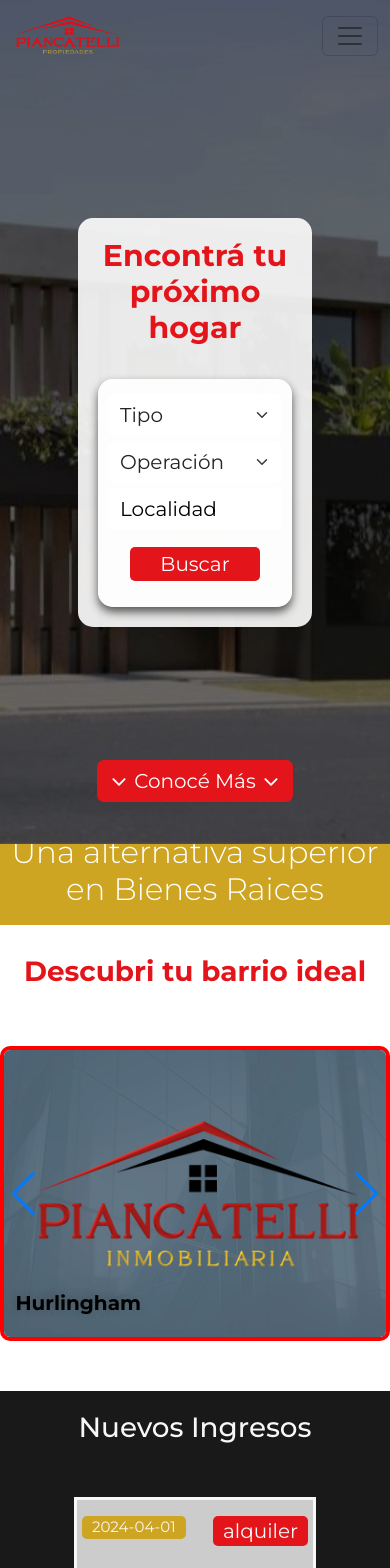
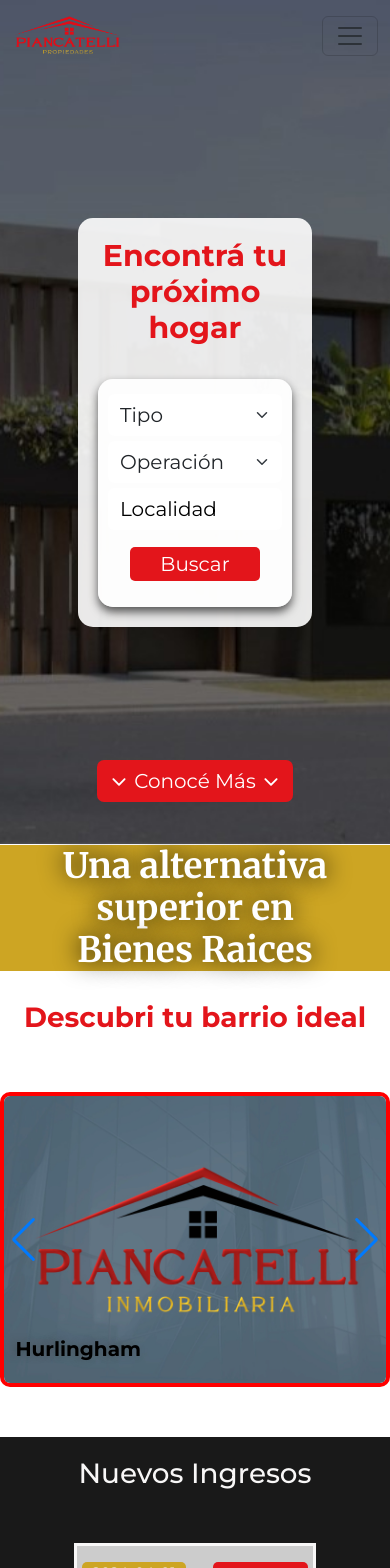
Before and after one commit to marianofogel/piancatelli-inmobiliaria, a React (Create React App) app: page / in a window 390 px wide. Shown: the top 1568 px of the page. Built offline with nearby package versions, Linux system fonts and the light colour scheme; what react-geocode would draw is missing.

Commit message:
Cambios FOOTER

```diff
--- a/src/components/Footer/Footer.css
+++ b/src/components/Footer/Footer.css
@@ -1,3 +1,4 @@
+/* Footer general */
 .footer-row {
   background-color: #49545e;
   color: #c7c7c7;
@@ -8,6 +9,21 @@
   color: white;
 }
 
+.footer {
+  width: 100%;
+  height: 40px;
+  line-height: 40px;
+  background-color: #808d80;
+  font-weight: 600;
+  font-size: 12px;
+}
+
+.footer-rights {
+  text-align: center;
+  align-items: center;
+}
+
+/* Links del footer */
 .footer-links {
   display: flex;
   padding-bottom: 9px !important;
@@ -16,37 +32,15 @@
 }
 
 .footer-links:hover {
-  color: rgb(255, 255, 255);
+  color: #fff;
 }
 
-
+/* Botones */
 .boton-form {
   border-radius: 8px;
 }
 
-.footer-rights {
-  display: flex;
-  flex-direction: column;
-  align-items: center;
-}
-
-.footer {
-  width: 100%;
-  height: 40px;
-  line-height: 40px;
-  background-color: #808d80;
-  font-weight: 600;
-  font-size: 12px;
-
-}
-
-.footer-icons {
-  display: flex;
-  gap: 5%;
-  padding-top: 10px;
-
-}
-
+/* Contacto */
 .footer-contact {
   display: flex;
   gap: 5px;
@@ -57,25 +51,14 @@
   float: right;
 }
 
-.link-seguinos {
-  text-decoration: none;
-  color: white;
-  font-weight: bold;
+/* Iconos del footer */
+.footer-icons {
+  display: flex;
+  gap: 5%;
+  padding-top: 10px;
 }
 
-.link-seguinos:hover {
-  color: #f8f7f7;
-  font-weight: bold;
-}
-
-.link-insta {
-  text-align: center;
-
-  .logo-instagram {
-    font-size: 20px;
-  }
-}
-
+/* Logo y nombre */
 .nombre-footer {
   color: white;
 }
@@ -85,6 +68,26 @@
   gap: 5px;
 }
 
+/* Seguinos en Instagram */
+.link-seguinos {
+  text-decoration: none;
+  color: white;
+  font-weight: bold;
+}
+
+.link-seguinos:hover {
+  color: #f8f7f7;
+}
+
+.link-insta {
+  text-align: center;
+}
+
+.logo-instagram {
+  font-size: 20px;
+}
+
+/* Estilo de las columnas del footer */
 .columnas-footer {
   display: flex;
   flex-direction: column;
@@ -93,12 +96,20 @@
   justify-content: center;
 }
 
+/* Título de la búsqueda rápida */
 .footer-busqueda {
   padding-bottom: 15px;
   text-align: center;
   color: white;
 }
 
+/* Links legales */
+.links-legales {
+  text-decoration: none;
+  color: white;
+}
+
+/* Media queries */
 @media (max-width: 768px) {
   .footer-row {
     flex-direction: column;
--- a/src/components/Footer/Footer.js
+++ b/src/components/Footer/Footer.js
@@ -55,12 +55,10 @@
                                                 <p> <FaMapMarkerAlt /> Ricchieri 1534 - Hurlingham</p>
                                             </div>
                                             <div className="footer-contact">
+                                                <p><FaEnvelope /> tumail@gmail.com</p>
+                                            </div>
+                                            <div className="footer-contact">
                                                 <p><FaPhoneAlt /> 4665-2438</p>
-                                            </div>
-                                        </Col>
-                                        <Col className="columnas-footer">
-                                            <div className="footer-contact">
-                                                <p><FaEnvelope /> tumail@gmail.com</p>
                                             </div>
                                             <div className="footer-contact">
                                                 <p><FaWhatsapp /> 1132817839 </p>
@@ -68,8 +66,8 @@
                                         </Col>
                                     </Row>
                                     <div className="link-insta" >
-                                        <Link className="link-seguinos">Seguinos en Instagram</Link>
-                                        <p className="logo-instagram"><FaInstagram /></p>
+                                        <Link className="link-seguinos"> Seguinos en Instagram</Link>
+                                        <p className="logo-instagram"></p>
                                     </div>
                                 </Stack>
 
@@ -118,6 +116,8 @@
                     <Row className="footer-bottom">
                         <div className="footer-rights">
                             © {anioActual}  Todos los derechos reservados.
+                            <a href="" className="links-legales"> - Terminos y condiciones </a>
+                            <a href="" className="links-legales"> - Politica de Privacidad </a>
                         </div>
 
                     </Row>
--- a/src/index.css
+++ b/src/index.css
@@ -1,8 +1,10 @@
 @import url('https://fonts.googleapis.com/css2?family=Montserrat:ital,wght@0,100..900;1,100..900&display=swap');
 
-*{
+
+* {
     font-family: 'Montserrat';
 }
+
 body {
 
     background-color: rgb(241, 245, 241);
@@ -11,5 +13,5 @@
 }
 
 .form-control:focus {
-    box-shadow: none!important;
+    box-shadow: none !important;
 }
--- a/src/pages/Home/TuLugar/TuLugar.css
+++ b/src/pages/Home/TuLugar/TuLugar.css
@@ -1,27 +1,45 @@
+@import url('https://fonts.googleapis.com/css2?family=Merriweather:ital,wght@0,300;0,400;0,700;0,900;1,300;1,400;1,700;1,900&family=Montserrat:ital,wght@0,100..900;1,100..900&display=swap');
+
 .alternativa-div{
     background-color: #cda523;
     color: white;
-    height: 100px;
-
+    min-height: 100px;
+    height: 100%;
     display: flex;
     flex-direction: column;
     justify-content: center;
     text-align: center;
-    margin-top: -90px;
+    margin-top: -70px;
     margin-bottom: 30px;
+}
 
+.titulo-bienes-raices{
+    font-family: 'Merriweather';
+    font-weight: bold !important;
+    font-size: 50px !important;
+    text-shadow: 0px 0px 25px #000000;
+    margin: auto 10% ;
 }
 
 #titulo-tu-lugar{
     color: #e3151b ;
     font-weight: bold;
 }
+
 @media (max-width: 750px) {
     .contenedor {
         display: flex;
         flex-direction: column;
+    }
+}
 
+@media (max-width: 780px) {
+    .titulo-bienes-raices{
+        font-family: 'Merriweather';
+        font-weight: bold !important;
+        font-size: 35px !important;
+        text-shadow: 0px 0px 25px #000000;
+        margin: auto 10% ;
     }
 
-
 }
--- a/src/pages/Home/TuLugar/TuLugar.js
+++ b/src/pages/Home/TuLugar/TuLugar.js
@@ -9,7 +9,7 @@
         <>
             <Container className="p-0" fluid>
                 <div className="alternativa-div">
-                    <h2 className="display-5">Una alternativa superior en Bienes Raices</h2>
+                    <h2 className="titulo-bienes-raices">Una alternativa superior en Bienes Raices</h2>
 
                 </div>
                 <h1 id="titulo-tu-lugar" className="text-center" >Descubri tu barrio ideal</h1>
```
